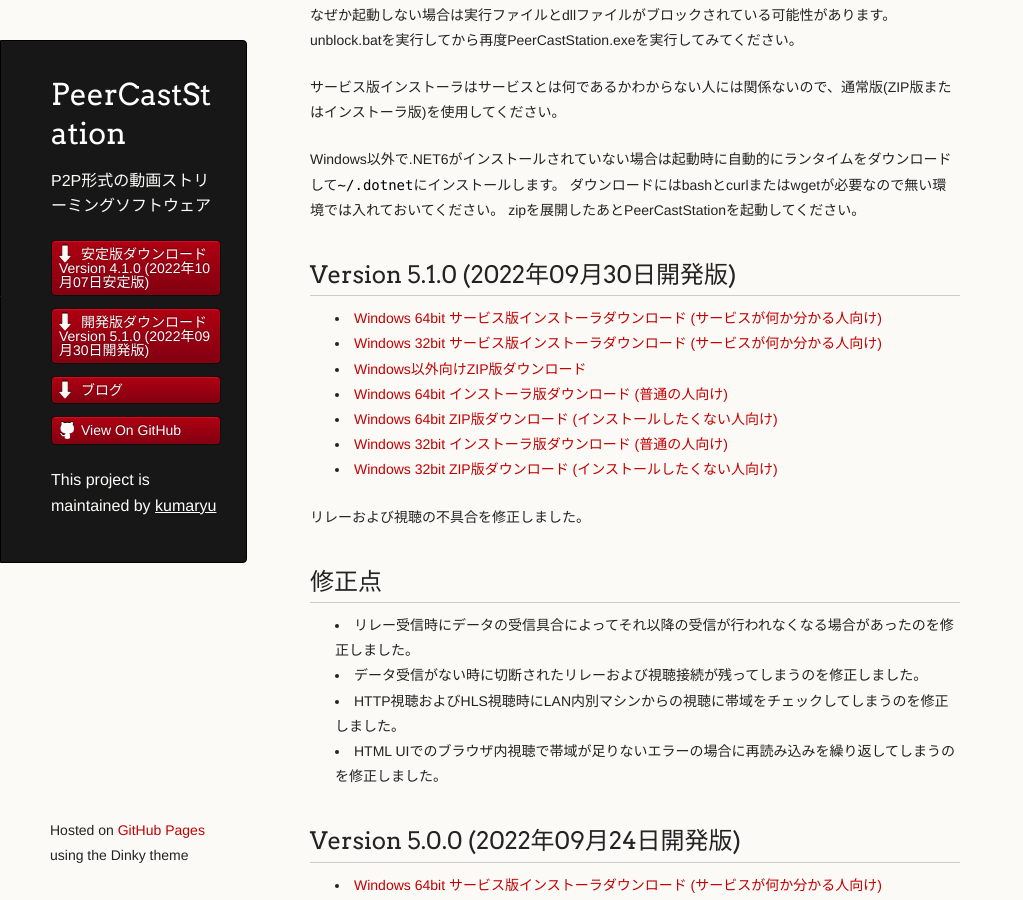
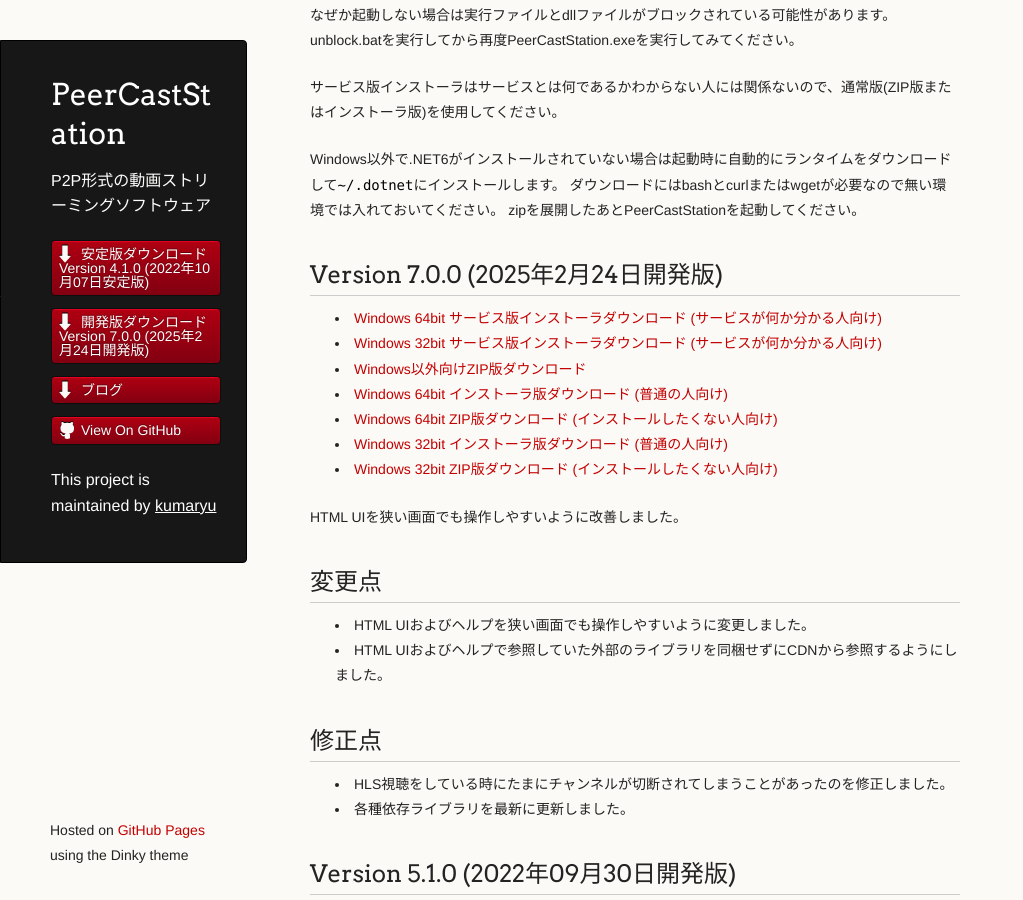
Before and after one commit to kumaryu/peercaststation, a Jekyll site: the page built from download-dev.mkd, in a window 1280 px wide and 900 px high, scrolled down 457 px. Shown: the whole window, without its empty margins (0-1023 px from the left). Built offline with Jekyll 4.4.1, drawn with Linux system fonts in a browser that asks for light colours.

Commit message:
bumped version up to 7.0.0.

```diff
--- a/_data/releasenotes.yml
+++ b/_data/releasenotes.yml
@@ -1,4 +1,50 @@
 ---
+- name: Version 7.0.0 (2025年2月24日開発版)
+  version: 7.0.0
+  channel: dev2
+  notes: |
+    HTML UIを狭い画面でも操作しやすいように改善しました。
+
+    ## 変更点
+    * HTML UIおよびヘルプを狭い画面でも操作しやすいように変更しました。
+    * HTML UIおよびヘルプで参照していた外部のライブラリを同梱せずにCDNから参照するようにしました。
+
+    ## 修正点
+    * HLS視聴をしている時にたまにチャンネルが切断されてしまうことがあったのを修正しました。
+    * 各種依存ライブラリを最新に更新しました。
+
+  date: 2025-02-24T02:00:00+09:00
+  url: https://www.pecastation.org/files/PeerCastStation-7.0.0-any.zip
+  enclosures:
+    - platform: win-x64
+      type: serviceinstaller
+      length: 32772988
+      url: https://www.pecastation.org/files/PecaStationd-7.0.0-x64.msi
+    - platform: win-x86
+      type: serviceinstaller
+      length: 30098270
+      url: https://www.pecastation.org/files/PecaStationd-7.0.0-x86.msi
+    - platform: any
+      type: archive
+      length: 1930785
+      url: https://www.pecastation.org/files/PeerCastStation-7.0.0-any.zip
+    - platform: win-x64
+      type: installer
+      length: 106696796
+      url: https://www.pecastation.org/files/PeerCastStation-7.0.0-x64.msi
+    - platform: win-x64
+      type: archive
+      length: 71450949
+      url: https://www.pecastation.org/files/PeerCastStation-7.0.0-x64.zip
+    - platform: win-x86
+      type: installer
+      length: 93417548
+      url: https://www.pecastation.org/files/PeerCastStation-7.0.0-x86.msi
+    - platform: win-x86
+      type: archive
+      length: 66230353
+      url: https://www.pecastation.org/files/PeerCastStation-7.0.0-x86.zip
+
 - name: Version 4.1.0 (2022年10月07日安定版)
   version: 4.1.0
   channel: stable2
```
Also changed, not shown: Gemfile.lock.
